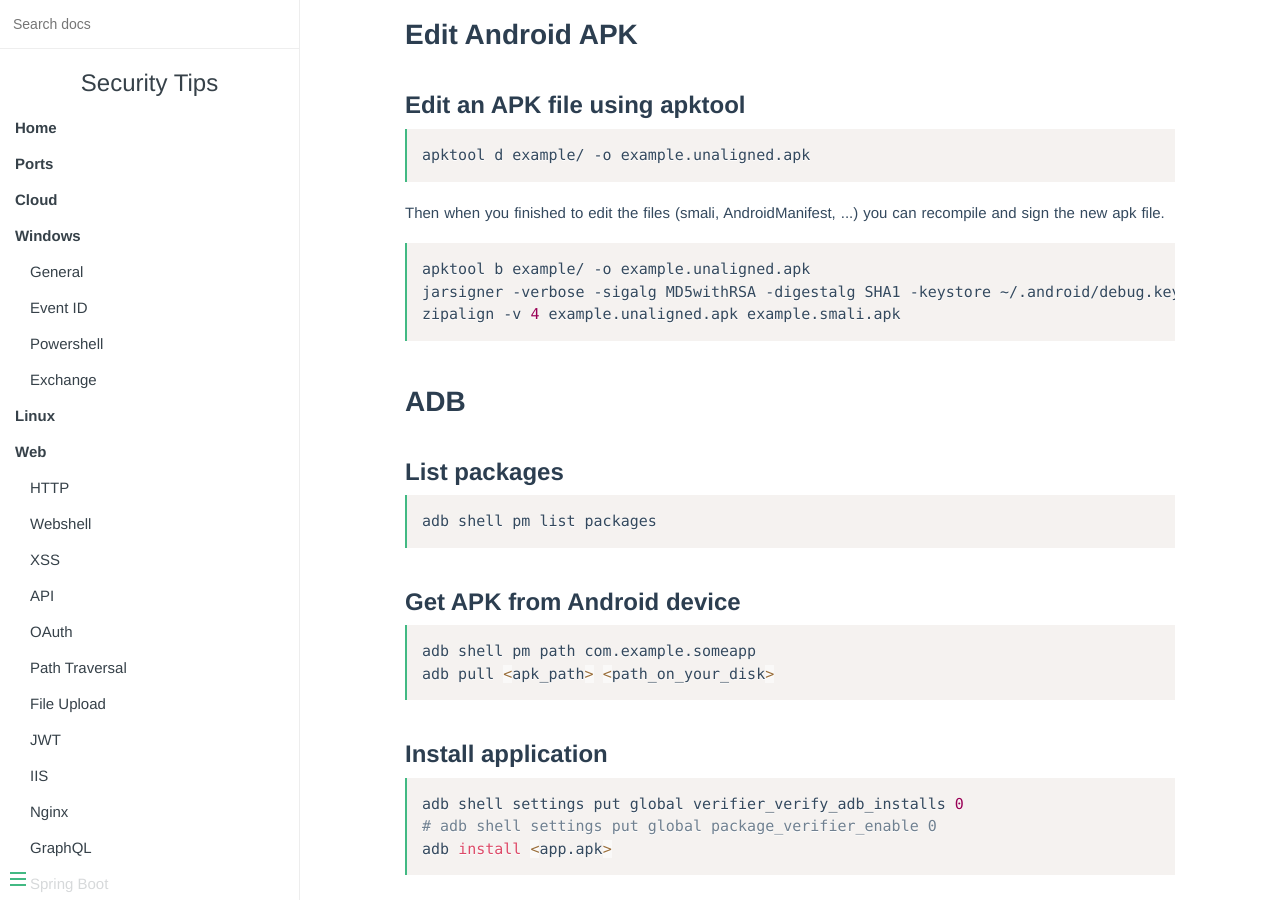
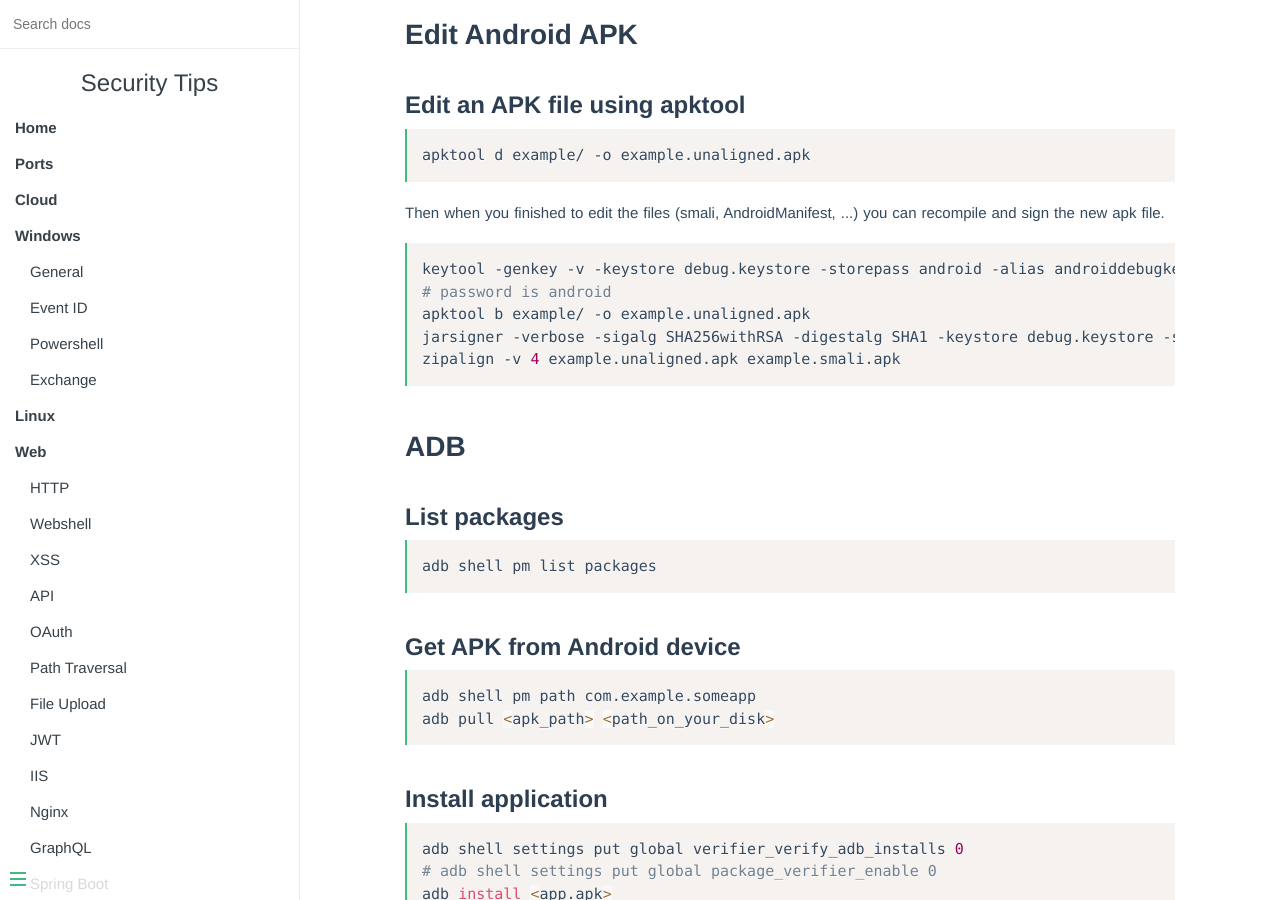
Before and after one commit to vincd/security-tips, an MkDocs documentation site: the page built from docs/android.md, in a window 1280 px wide and 900 px high, scrolled down 3218 px. Built offline with MkDocs 1.6.1, drawn with Linux system fonts in a browser that asks for light colours.

Commit message:
Update Android signature tips

````diff
--- a/docs/android.md
+++ b/docs/android.md
@@ -165,8 +165,10 @@ Then when you finished to edit the files (smali, AndroidManifest, ...) you can
 recompile and sign the new apk file.
 
 ```bash
+keytool -genkey -v -keystore debug.keystore -storepass android -alias androiddebugkey -keypass android -keyalg RSA -keysize 2048 -validity 10000
+# password is android
 apktool b example/ -o example.unaligned.apk
-jarsigner -verbose -sigalg MD5withRSA -digestalg SHA1 -keystore ~/.android/debug.keystore -storepass android example.unaligned.apk androiddebugkey
+jarsigner -verbose -sigalg SHA256withRSA -digestalg SHA1 -keystore debug.keystore -storepass android example.unaligned.apk androiddebugkey
 zipalign -v 4 example.unaligned.apk example.smali.apk
 ```
 
````
